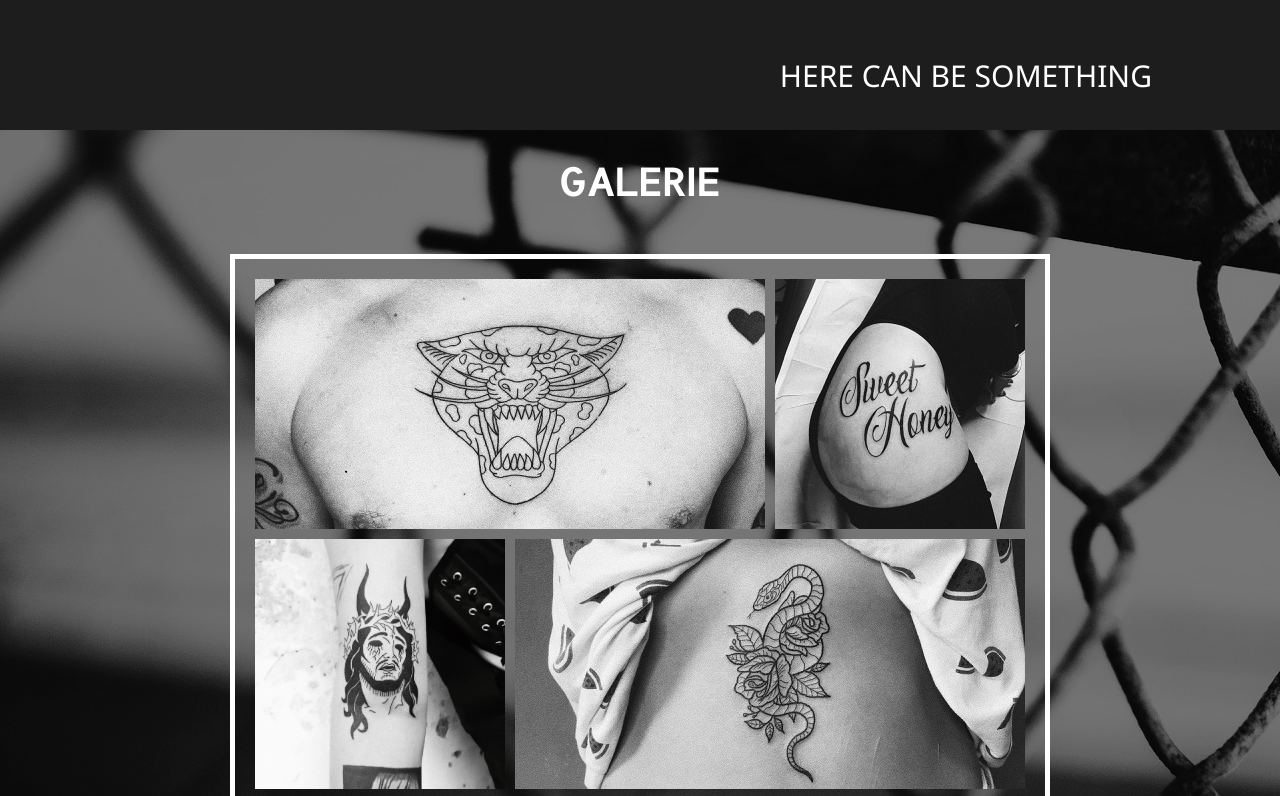
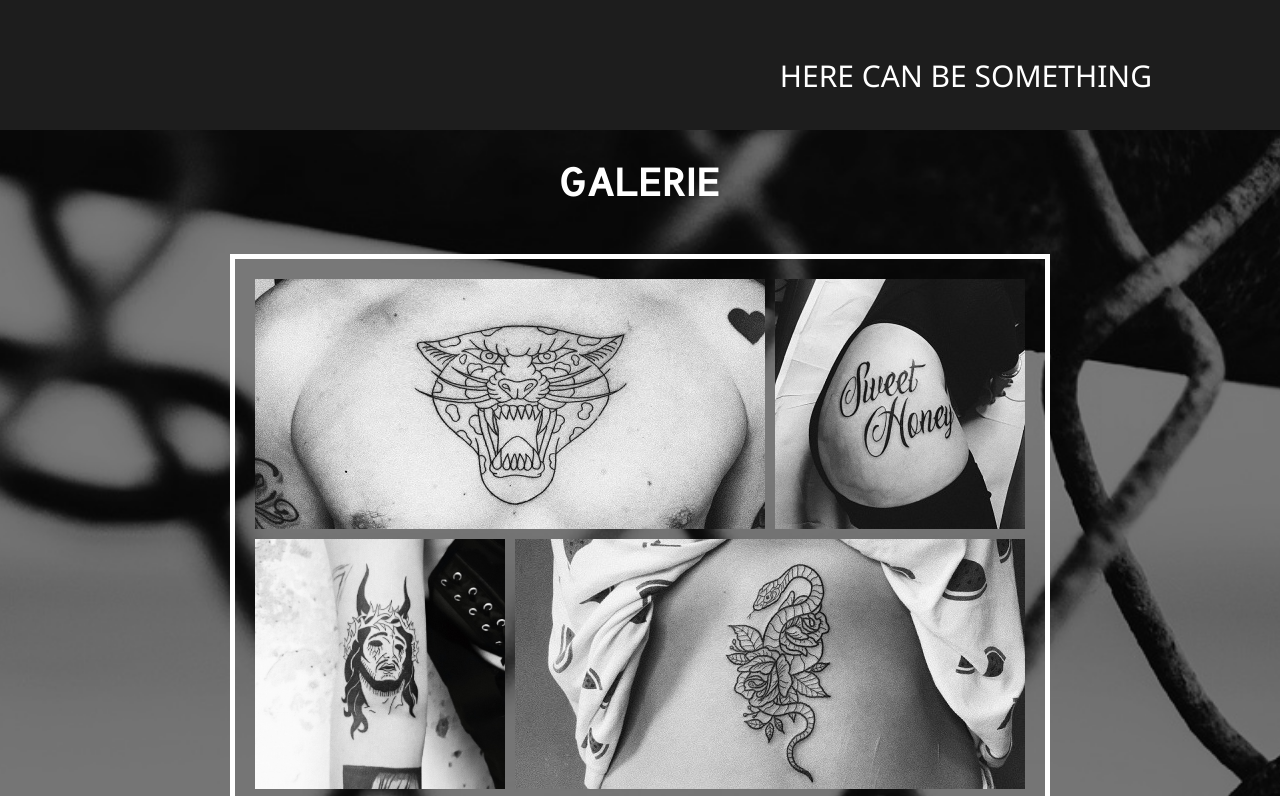
Before and after one commit to hlasensky/traplifetattoo, a React (Create React App) app: page / in a window 1280 px wide. Shown: the part 1804-2600 px from the top of the page. Built offline with nearby package versions, Linux system fonts and the light colour scheme.

Commit message:
repairing bg image galery

```diff
--- a/src/components/Galery/Galery.scss
+++ b/src/components/Galery/Galery.scss
@@ -2,8 +2,9 @@
 
 a {
     text-decoration: none;
+}
 
-}
+
 
 .h1_galery {
     font-family: 'Tuffy-Bold';
@@ -32,6 +33,9 @@ a {
     background-color: $color-grey-dark;
     color: $color-white;
     padding-bottom: 3rem;
+    background-repeat: no-repeat;
+    background-size: cover;
+    background-position: top;
 }
 
 .foto {
```
